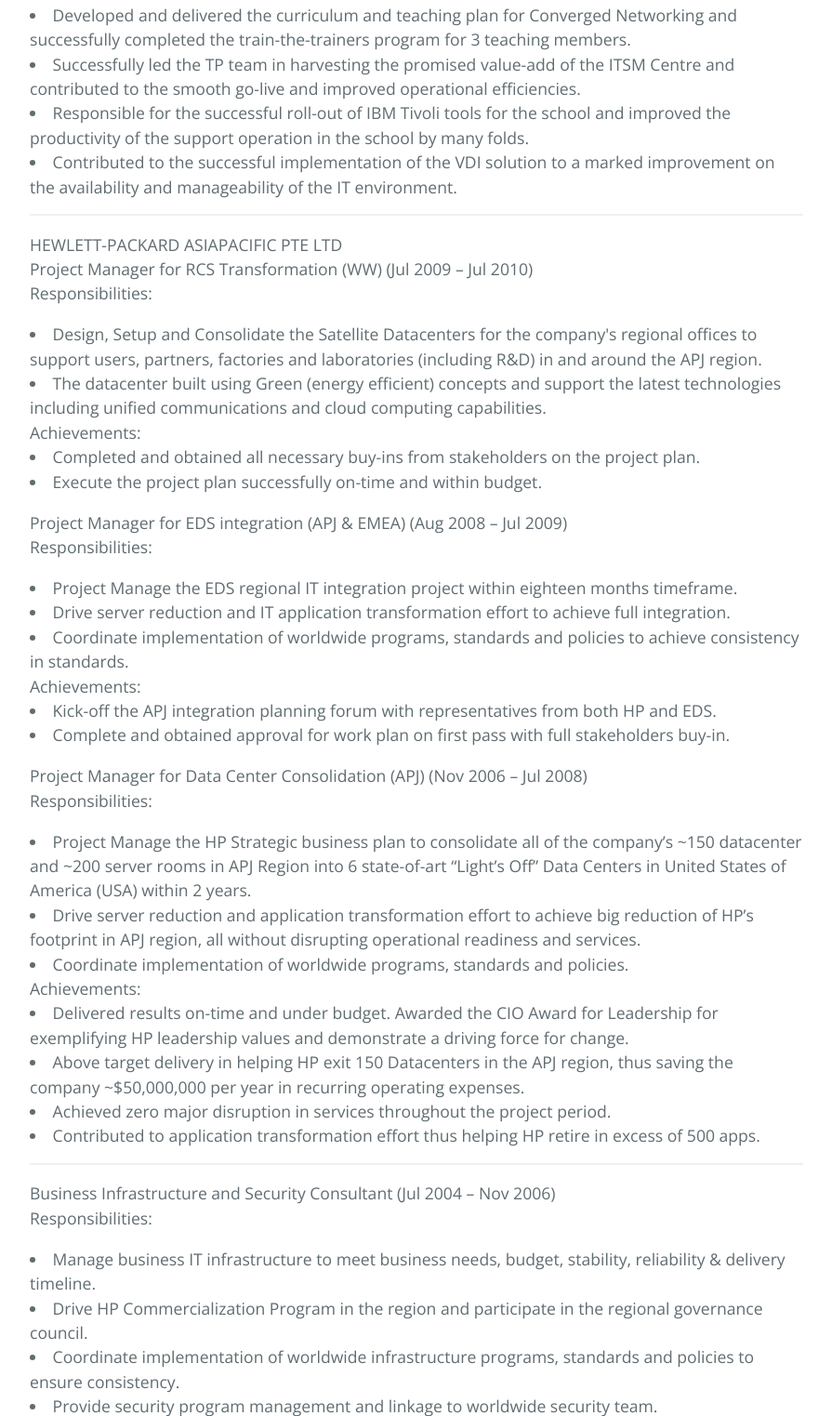
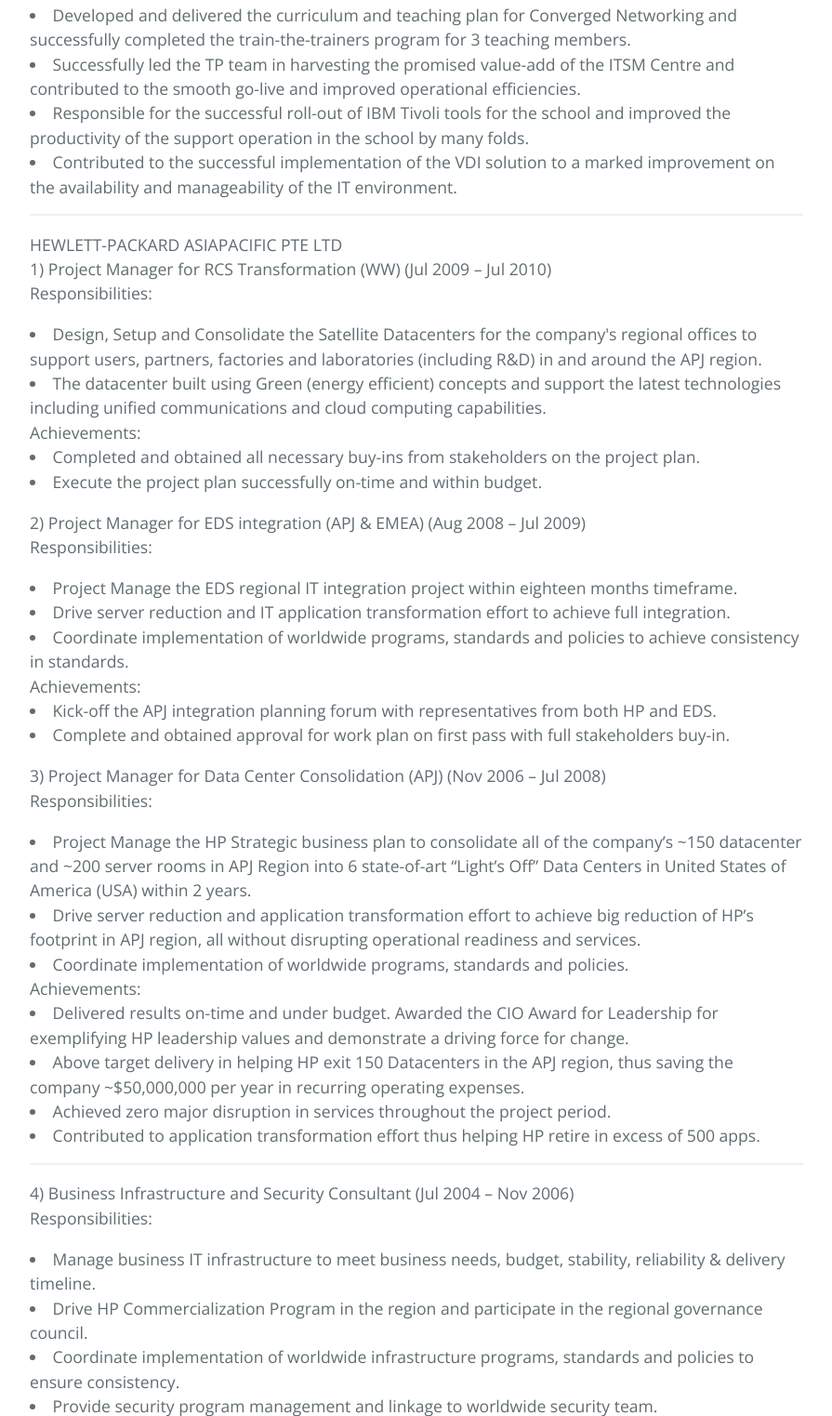
Before and after one commit to patlowbc/patlowbc.github.io, a plain HTML site: page index.html in a window 1280 px wide. Shown: the part 2318-3841 px from the top of the page at 93% size, without its empty margins (192-1087 px from the left). Drawn offline with nearby package versions, Linux system fonts and the light colour scheme.

Commit message:
Update index.html

```diff
--- a/index.html
+++ b/index.html
@@ -90,7 +90,7 @@
 <hr>
 
 <p>HEWLETT-PACKARD ASIAPACIFIC PTE LTD<br>
-Project Manager for RCS Transformation (WW) (Jul 2009 – Jul 2010)<br>
+1) Project Manager for RCS Transformation (WW) (Jul 2009 – Jul 2010)<br>
 Responsibilities:</p>
 <li> Design, Setup and Consolidate the Satellite Datacenters for the company's regional offices to support users, partners, factories and laboratories (including R&amp;D) in and around the APJ region.</li>
 <li> The datacenter built using Green (energy efficient) concepts and support the latest technologies including unified communications and cloud computing capabilities.</li>
@@ -98,7 +98,7 @@
 <li> Completed and obtained all necessary buy-ins from stakeholders on the project plan.</li>
 <li> Execute the project plan successfully on-time and within budget.</li>
 
-<p>Project Manager for EDS integration (APJ &amp; EMEA)    (Aug 2008 – Jul 2009)<br>
+<p>2) Project Manager for EDS integration (APJ &amp; EMEA)    (Aug 2008 – Jul 2009)<br>
 Responsibilities:</p>
 <li> Project Manage the EDS regional IT integration project within eighteen months timeframe.</li>
 <li> Drive server reduction and IT application transformation effort to achieve full integration.</li>
@@ -107,7 +107,7 @@
 <li> Kick-off the APJ integration planning forum with representatives from both HP and EDS.</li>
 <li> Complete and obtained approval for work plan on first pass with full stakeholders buy-in.</li>
 
-<p>Project Manager for Data Center Consolidation (APJ) (Nov 2006 – Jul 2008)<br>
+<p>3) Project Manager for Data Center Consolidation (APJ) (Nov 2006 – Jul 2008)<br>
 Responsibilities:</p>
 <li> Project Manage the HP Strategic business plan to consolidate all of the company’s ~150 datacenter and ~200 server rooms in APJ Region into 6 state-of-art “Light’s Off” Data Centers in United States of America (USA) within 2 years.</li>
 <li> Drive server reduction and application transformation effort to achieve big reduction of HP’s footprint in APJ region, all without disrupting operational readiness and services.</li>
@@ -120,7 +120,7 @@
 
 <hr>
 
-<p>Business Infrastructure and Security Consultant     (Jul 2004 – Nov 2006)<br>
+<p>4) Business Infrastructure and Security Consultant     (Jul 2004 – Nov 2006)<br>
 Responsibilities:</p>
 <li> Manage business IT infrastructure to meet business needs, budget, stability, reliability &amp; delivery timeline.</li>
 <li> Drive HP Commercialization Program in the region and participate in the regional governance council.</li>
```
